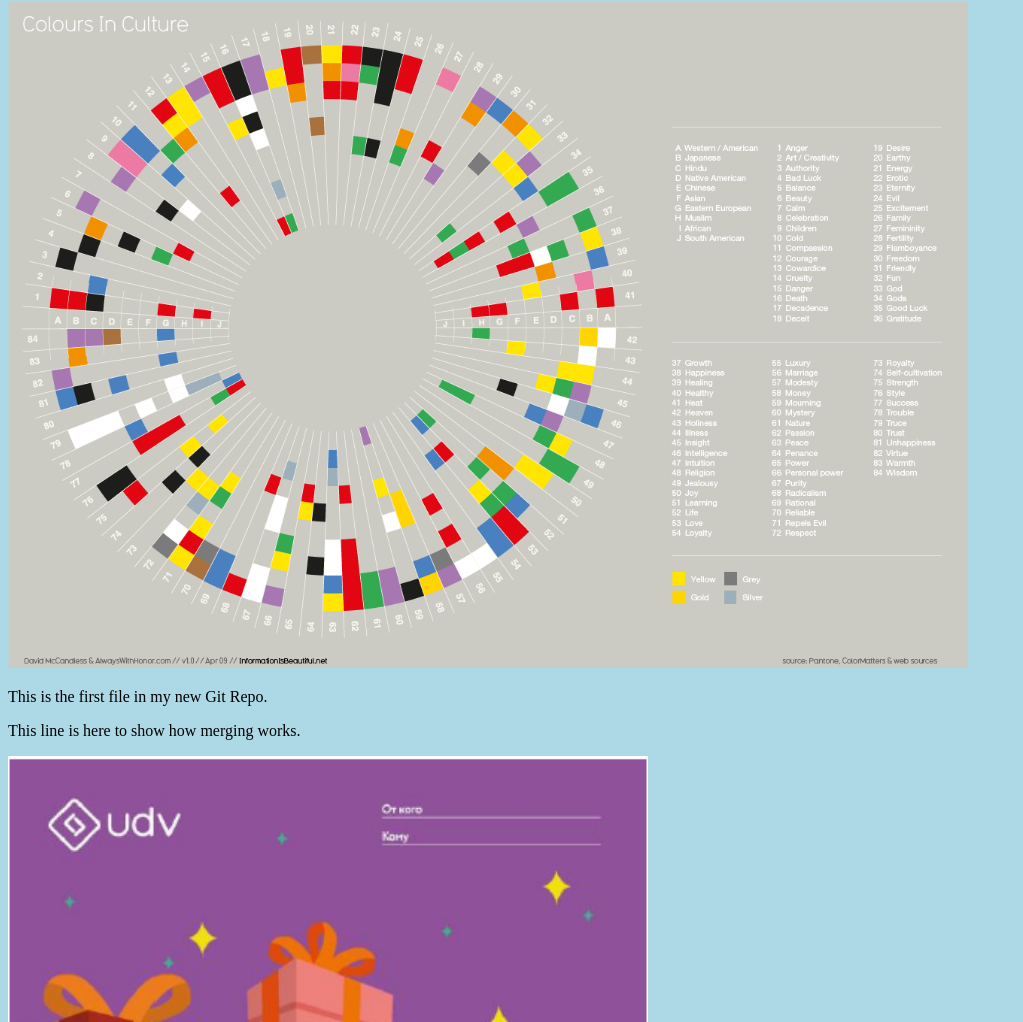
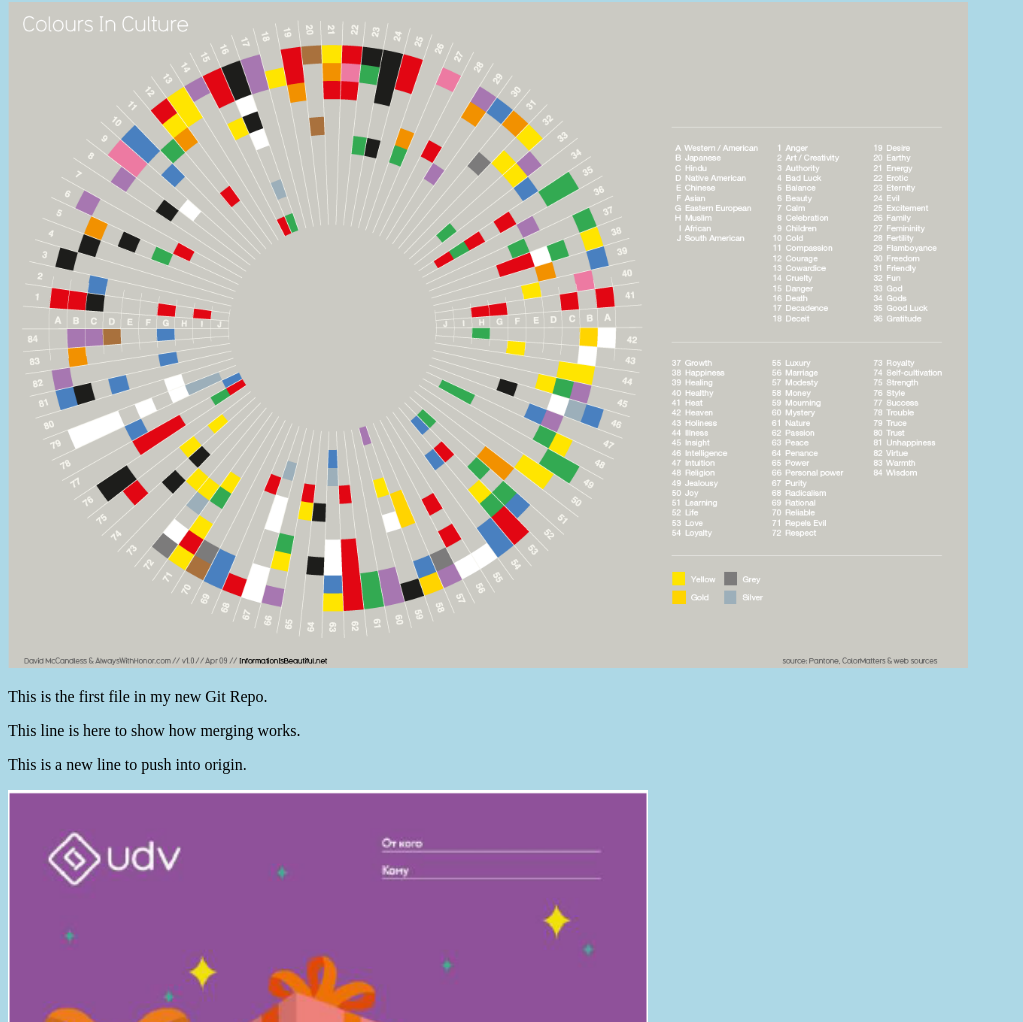
Before and after one commit to sergey-bpm/demo-page, a plain HTML site: page index.html in a window 1280 px wide. Shown: the part 78-1100 px from the top of the page, without its empty margins (0-1023 px from the left). Drawn offline with Linux system fonts and the light colour scheme.

Commit message:
add new line in index

```diff
--- a/index.html
+++ b/index.html
@@ -7,11 +7,15 @@
 <body>
 
 <h1>Hello world!</h1>
+
 <div><img src="img_hello_world.png" alt="Hello World from Space"
 style="width:100%;max-width:960px"></div>
+
 <p>This is the first file in my new Git Repo.</p>
 
 <p> This line is here to show how merging works.</p>
+
+<p> This is a new line to push into origin.</p>
 
 <div><img src="img_hello_git.png" alt="Hello Git" style="width:100%;max-width:640px"></div>
 
```
